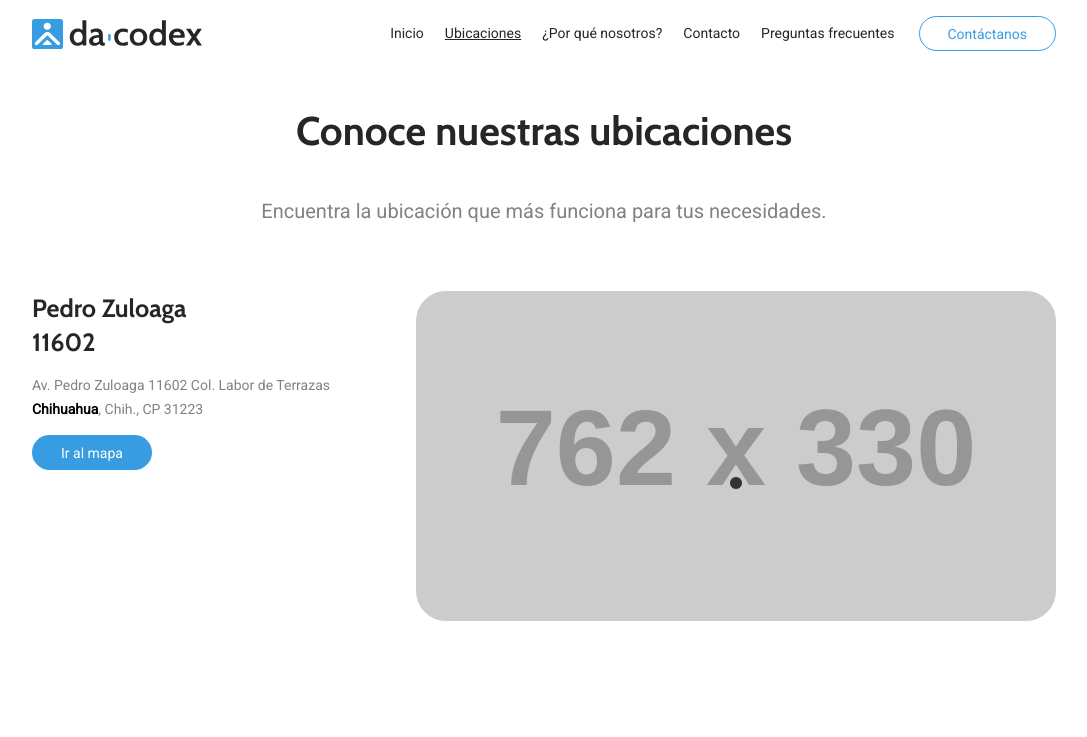
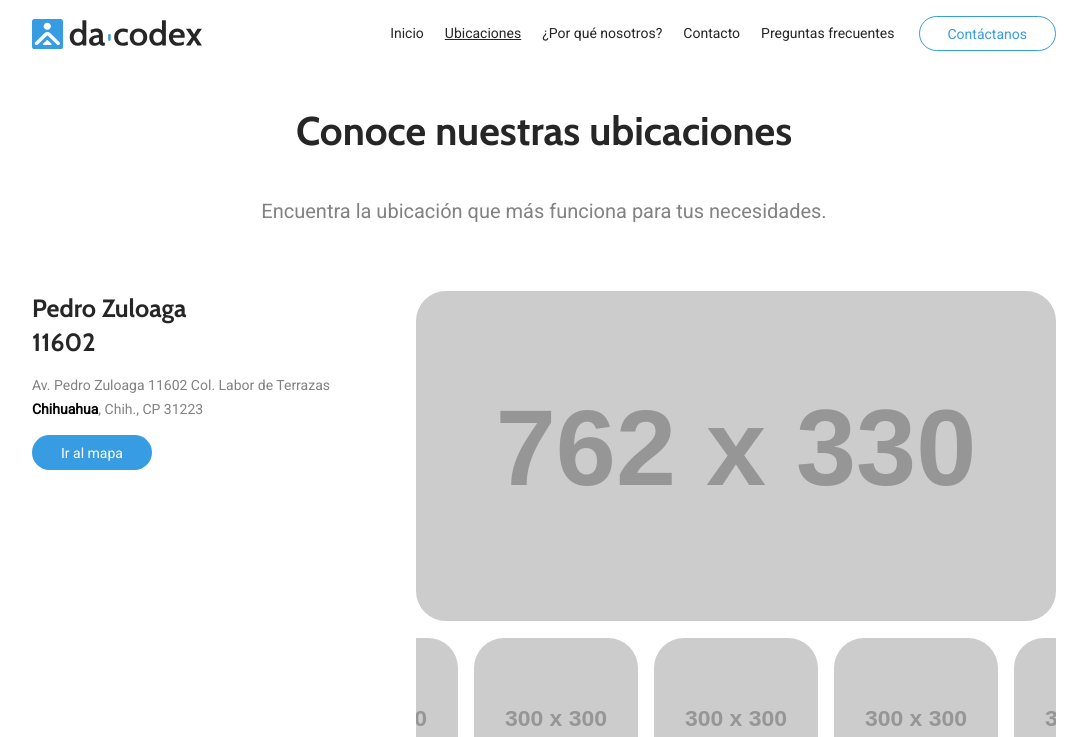
Before and after one commit to victorldleon/dacodex, a Jekyll site: the page built from ubicaciones.html, in a window 1280 px wide. Shown: the top 737 px of the page, without its empty margins (96-1183 px from the left). Built offline with Jekyll 4.4.1, drawn with Linux system fonts in a browser that asks for light colours; nearby versions of some CDN libraries; grey boxes are pictures that could not be loaded.

Commit message:
adds slick slider

```diff
--- a/_includes/location-item-1.html
+++ b/_includes/location-item-1.html
@@ -11,12 +11,22 @@
                 <div>
                     <img src="https://via.placeholder.com/762x330" alt="" srcset="" />
                 </div>
-
                 <div>
-                    <img src="https://via.placeholder.com/762x330" alt="" srcset="" />
+                    <img src="https://via.placeholder.com/762x331" alt="" srcset="" />
+                </div>
+                <div>
+                    <img src="https://via.placeholder.com/762x331" alt="" srcset="" />
+                </div>
+                <div>
+                    <img src="https://via.placeholder.com/762x331" alt="" srcset="" />
                 </div>
             </div>
-            <div class="slider-nav"></div>
+            <div class="slider-nav">
+                    <img src="https://via.placeholder.com/300x300" alt="" srcset="" />
+                    <img src="https://via.placeholder.com/300x300" alt="" srcset="" />
+                    <img src="https://via.placeholder.com/300x300" alt="" srcset="" />
+                    <img src="https://via.placeholder.com/300x300" alt="" srcset="" />
+            </div>
     </div>
     <div class="map">
         <div class="iframe">
--- a/_sass/main.sass
+++ b/_sass/main.sass
@@ -367,7 +367,6 @@ footer
             padding: 0 8em 0 0
             width: 60%
             .slick-container
-                margin-bottom: -9.5em
                 .slick-slide
                     display: flex
                     justify-content: center
@@ -377,6 +376,13 @@ footer
                     overflow: hidden
             .slick-dots li button:before
                 font-size: 14px
+            .slider-nav
+                margin-top: .5em
+                .slick-list
+                    .slick-slide
+                        margin: .5em
+                        border-radius: 30px
+                        overflow: hidden
 
         $map-margin: 6em
         .map
--- a/assets/js/main.js
+++ b/assets/js/main.js
@@ -16,8 +16,8 @@ $('.slick-container').slick({
 $('.slider-nav').slick({
   slidesToShow: 3,
   slidesToScroll: 1,
-  asNavFor: '.slider-for',
-  dots: true,
+  asNavFor: '.slick-container',
+  dots: false,
   centerMode: true,
   focusOnSelect: true
 });
```
